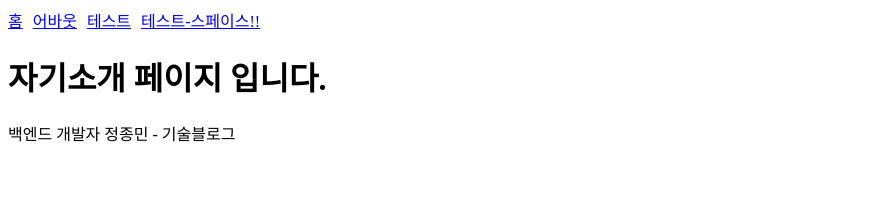
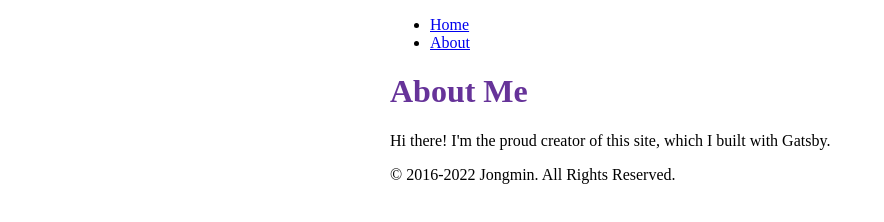
Before and after one commit to jmjmjames/jongmin-dev.github.io, a Gatsby site: page /about in a window 1280 px wide. Shown: the whole page, without its empty margins (0-884 px from the left). Built offline with nearby package versions, Linux system fonts and the light colour scheme; Gatsby itself is replaced by a stand-in of ours.

Commit message:
static image 추가, Layout 추가

```diff
--- a/src/components/Layout.js
+++ b/src/components/Layout.js
@@ -1,18 +1,40 @@
 import { Link } from "gatsby";
 import React from "react";
 
-function Layout({ children }) {
+import {
+  container,
+  heading,
+  navLinks,
+  navLinkItem,
+  navLinkText,
+} from "./Layout.module.css";
+
+function Layout({ pageTitle, children }) {
   return (
-    <>
-      <div style={{ display: "flex", gap: 10 }}>
-        <Link to="/">홈</Link>
-        <Link to="/about">어바웃</Link>
-        <Link to="/test">테스트</Link>
-        <Link to="/test-space">테스트-스페이스!!</Link>
-      </div>
-      {children}
-      <div>백엔드 개발자 정종민 - 기술블로그</div>
-    </>
+    <div className={container}>
+      <title>{pageTitle}</title>
+      <nav>
+        <ul className={navLinks}>
+          <li className={navLinkItem}>
+            <Link className={navLinkText} to="/">
+              Home
+            </Link>
+          </li>
+          <li className={navLinkItem}>
+            <Link className={navLinkText} to="/about">
+              About
+            </Link>
+          </li>
+        </ul>
+      </nav>
+
+      <main>
+        <h1 className={heading}>{pageTitle}</h1>
+        {children}
+      </main>
+
+      <div>© 2016-2022 Jongmin. All Rights Reserved.</div>
+    </div>
   );
 }
 
--- a/src/pages/about.js
+++ b/src/pages/about.js
@@ -3,10 +3,10 @@
 
 function AboutPage() {
   return (
-    <Layout>
-      <title>자기소개</title>
-
-      <h1>자기소개 페이지 입니다.</h1>
+    <Layout pageTitle="About Me">
+      <p>
+        Hi there! I'm the proud creator of this site, which I built with Gatsby.
+      </p>
     </Layout>
   );
 }
```
Also changed, not shown: src/pages/index.js (+7 -5 lines), src/images/clifford.jpeg (added).
